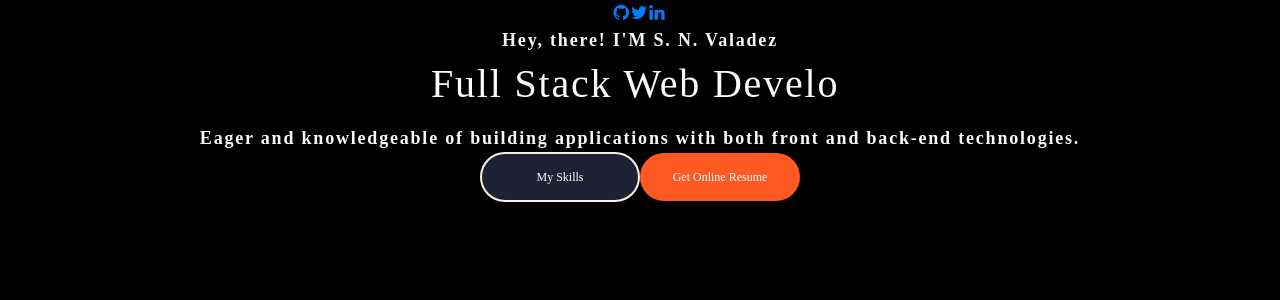
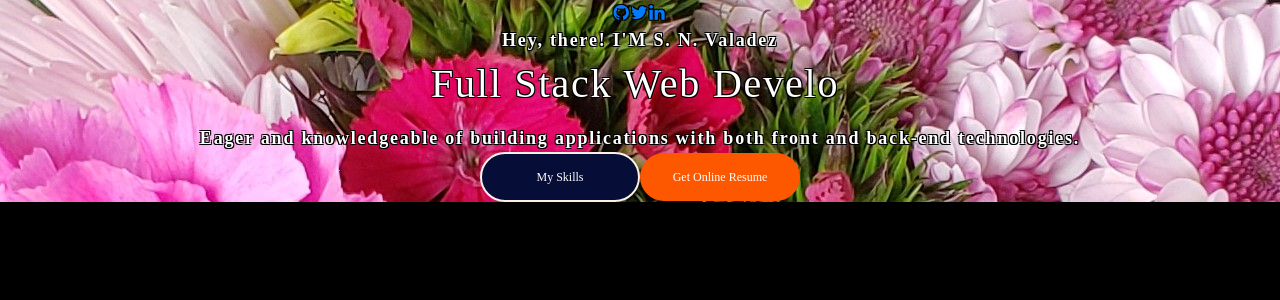
Before and after one commit to SNValadez/snvaladez.dev, a React (Create React App) app: page / in a window 1280 px wide. Shown: the top 300 px of the page. Built offline with nearby package versions, Linux system fonts and the light colour scheme; a web font is replaced by a local one.

Commit message:
outline text and provide header background

```diff
--- a/src/App.css
+++ b/src/App.css
@@ -36,3 +36,24 @@
     transform: rotate(360deg);
   }
 }
+
+:root{
+  --light-blue : #04C3FF;
+  --light-blue-shadow:  rgb(69 211 255 / 27%);
+  --sea-green: #0ABEAD;
+  --sea-green-dark: #0CBFAE;
+  --sea-green-extra-dark: #09BEAD;
+  --sea-green-shadow: rgba(11, 190, 173,0.4);
+  --header-hamburger-background : rgba(11, 190, 173,0.8);
+  --orange: #F57F17;
+  --dark-orange: #FF5823;
+  --orange-shadow: rgba(245, 127, 23,0.2);
+  --white: #ffffff;
+  --black: #333333;
+  --disabled-btn: #09bead7a;
+  --error-message:  #e44f4fd1;
+  --toast-error: #e44f4ffa;
+  --toast-shadow:  #9c9c9ce3;
+  --toast-success: #0CBFAE;
+  --loader-color: #0CBFAE
+}
--- a/src/components/Header/index.js
+++ b/src/components/Header/index.js
@@ -1,4 +1,5 @@
 import React from "react";
+import "./style.css";
 import Typical from 'react-typical';
 // import "./style.css"
 // import Nav from "../Nav"
@@ -20,7 +21,7 @@
 
 function Header() {
     return (
-        <div className="header-container">
+        <div className="header-container stoke-me-base">
             <div className="header-parent">
                 <div className="header-details">
                     <div className="colz">
--- a/src/components/Header/style.css
+++ b/src/components/Header/style.css
@@ -6,3 +6,24 @@
     align-items: center;
     justify-content: space-between;
 }
+
+.header-container {
+    min-height: fit-content;
+    display: flex;
+    align-items: center;
+    justify-content: center;
+    text-align: center;
+    height: 10%;
+    background-image: url("../../assets/Header-Home/flowers.jpg");
+
+}
+
+.stoke-me-base
+{
+    color: white;
+    text-shadow:
+    -1px -1px 0 #000,
+    1px -1px 0 #000,
+    -1px 1px 0 #000,
+    1px 1px 0 #000;
+}
--- a/src/index.css
+++ b/src/index.css
@@ -108,7 +108,7 @@
   color: var(--white);
   border: 2px solid linen;
   font-size: 12px;
-  background-color: #1f2235;
+  background-color: #060d36;
 }
 /* @media only screen and (max-width: 414px) {
   .primary-btn {
@@ -118,15 +118,15 @@
 
 .primary-btn:hover {
   color: aliceblue;
-  border: 2px solid #ff5823;
-  background-color: #1f2235;
+  border: 2px solid #fd5800;
+  background-color: #1d2136;
 }
 
 .highlighted-btn {
   color: var(--white);
 
   font-size: 12px;
-  background-color: #ff5823;
+  background-color: #fd5800;
 }
 @media only screen and (max-width: 568px) {
   .highlighted-btn {
```
Also changed, not shown: src/assets/Header-Home/flowers.jpg (added).
